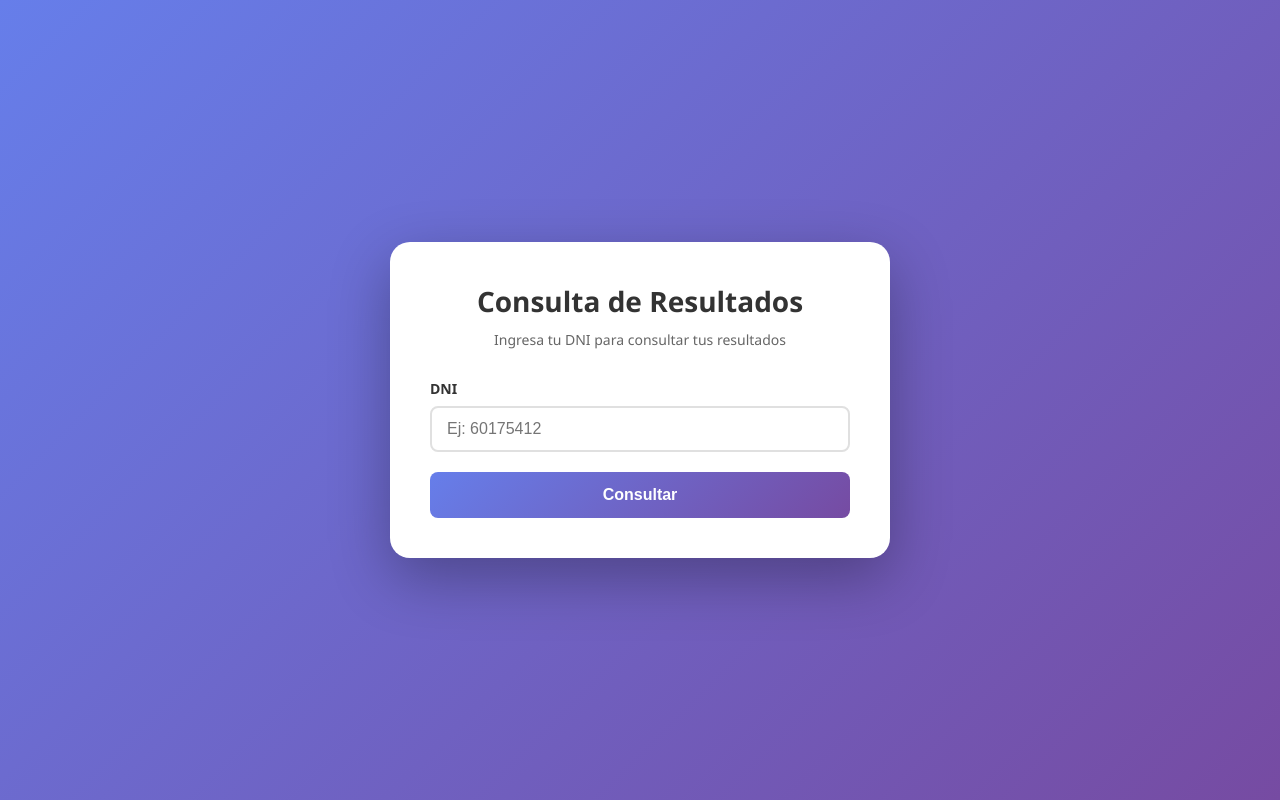
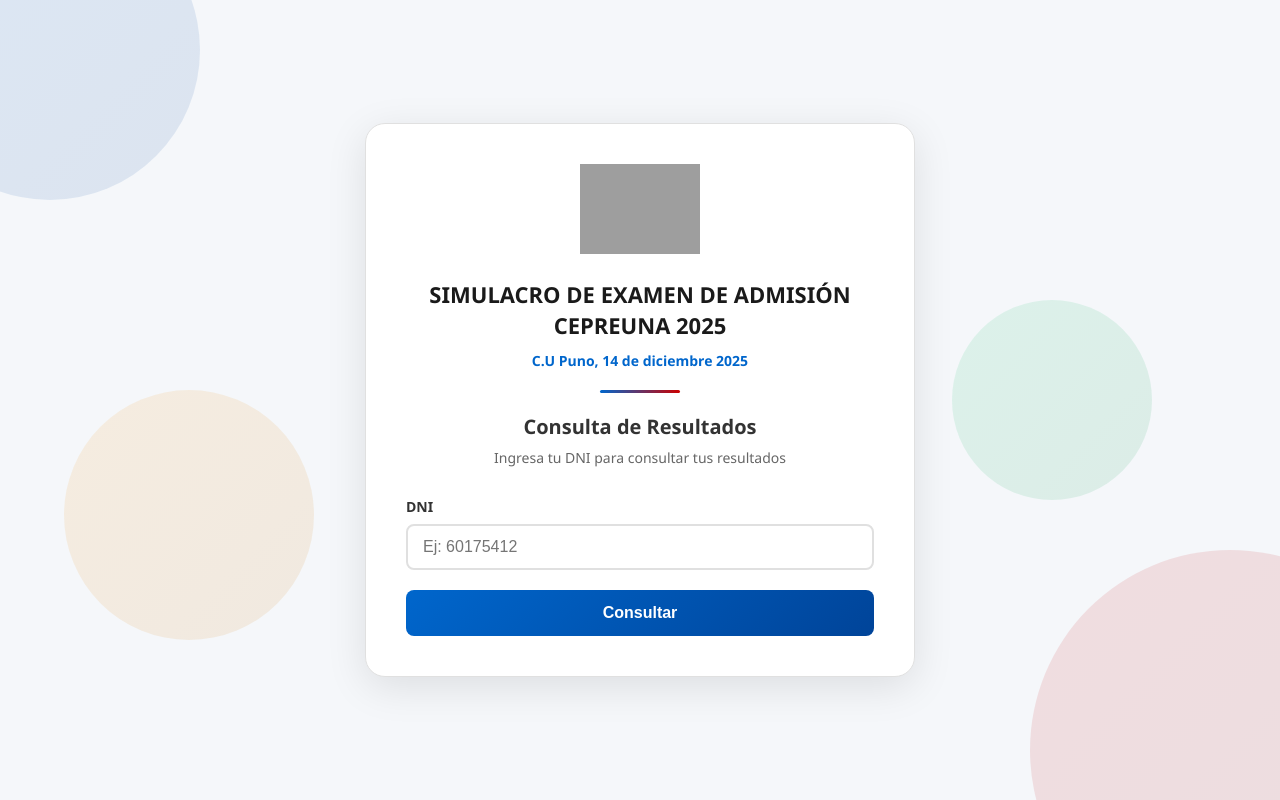
Before and after one commit to edwingoed13/resultados-simulacro, a plain HTML site: page index.html in a window 1280 px wide. Drawn offline with Linux system fonts and the light colour scheme; grey boxes are pictures that could not be loaded.

Commit message:
Mejorar frontend: agregar logo CEPREUNA y rediseño con fondo blanco

```diff
--- a/index.html
+++ b/index.html
@@ -3,14 +3,27 @@
 <head>
     <meta charset="UTF-8">
     <meta name="viewport" content="width=device-width, initial-scale=1.0">
-    <title>Consulta de Resultados - Simulacro</title>
+    <title>Consulta de Resultados - CEPREUNA 2025</title>
     <link rel="stylesheet" href="styles.css">
 </head>
 <body>
+    <div class="shapes">
+        <div class="shape shape-1"></div>
+        <div class="shape shape-2"></div>
+        <div class="shape shape-3"></div>
+        <div class="shape shape-4"></div>
+    </div>
+
     <div class="container">
         <div class="card">
-            <h1>Consulta de Resultados</h1>
-            <p class="subtitle">Ingresa tu DNI para consultar tus resultados</p>
+            <div class="header">
+                <img src="https://cepreuna.edu.pe/assets/images/logo/logo.png" alt="Logo CEPREUNA" class="logo">
+                <h1>SIMULACRO DE EXAMEN DE ADMISIÓN<br>CEPREUNA 2025</h1>
+                <p class="event-info">C.U Puno, 14 de diciembre 2025</p>
+                <div class="divider"></div>
+                <h2>Consulta de Resultados</h2>
+                <p class="subtitle">Ingresa tu DNI para consultar tus resultados</p>
+            </div>
 
             <form id="consultaForm">
                 <div class="input-group">
--- a/styles.css
+++ b/styles.css
@@ -6,37 +6,127 @@
 
 body {
     font-family: 'Segoe UI', Tahoma, Geneva, Verdana, sans-serif;
-    background: linear-gradient(135deg, #667eea 0%, #764ba2 100%);
+    background: #f5f7fa;
     min-height: 100vh;
     display: flex;
     justify-content: center;
     align-items: center;
     padding: 20px;
+    position: relative;
+    overflow: hidden;
+}
+
+/* Shapes de fondo estilo preuniversitario */
+.shapes {
+    position: fixed;
+    top: 0;
+    left: 0;
+    width: 100%;
+    height: 100%;
+    z-index: 0;
+    overflow: hidden;
+}
+
+.shape {
+    position: absolute;
+    opacity: 0.1;
+    border-radius: 50%;
+}
+
+.shape-1 {
+    width: 300px;
+    height: 300px;
+    background: linear-gradient(135deg, #0066cc, #004499);
+    top: -100px;
+    left: -100px;
+}
+
+.shape-2 {
+    width: 400px;
+    height: 400px;
+    background: linear-gradient(135deg, #cc0000, #990000);
+    bottom: -150px;
+    right: -150px;
+}
+
+.shape-3 {
+    width: 200px;
+    height: 200px;
+    background: linear-gradient(135deg, #00cc66, #009944);
+    top: 50%;
+    right: 10%;
+    transform: translateY(-50%);
+}
+
+.shape-4 {
+    width: 250px;
+    height: 250px;
+    background: linear-gradient(135deg, #ff9900, #cc7700);
+    bottom: 20%;
+    left: 5%;
 }
 
 .container {
     width: 100%;
-    max-width: 500px;
+    max-width: 550px;
+    position: relative;
+    z-index: 1;
 }
 
 .card {
     background: white;
     padding: 40px;
     border-radius: 20px;
-    box-shadow: 0 20px 60px rgba(0, 0, 0, 0.3);
+    box-shadow: 0 10px 40px rgba(0, 0, 0, 0.1);
+    border: 1px solid #e0e0e0;
+}
+
+/* Header */
+.header {
+    text-align: center;
+    margin-bottom: 30px;
+}
+
+.logo {
+    width: 120px;
+    height: auto;
+    margin-bottom: 20px;
 }
 
 h1 {
+    color: #1a1a1a;
+    margin-bottom: 10px;
+    font-size: 22px;
+    font-weight: 700;
+    line-height: 1.4;
+}
+
+.event-info {
+    color: #0066cc;
+    font-size: 14px;
+    font-weight: 600;
+    margin-bottom: 20px;
+}
+
+.divider {
+    width: 80px;
+    height: 3px;
+    background: linear-gradient(90deg, #0066cc, #cc0000);
+    margin: 20px auto;
+    border-radius: 2px;
+}
+
+h2 {
     color: #333;
-    margin-bottom: 10px;
-    text-align: center;
-    font-size: 28px;
+    font-size: 20px;
+    font-weight: 600;
+    margin-bottom: 8px;
 }
 
 .subtitle {
     color: #666;
     text-align: center;
-    margin-bottom: 30px;
+    margin-bottom: 25px;
     font-size: 14px;
 }
 
@@ -63,13 +153,13 @@
 
 input[type="text"]:focus {
     outline: none;
-    border-color: #667eea;
+    border-color: #0066cc;
 }
 
 button {
     width: 100%;
     padding: 14px;
-    background: linear-gradient(135deg, #667eea 0%, #764ba2 100%);
+    background: linear-gradient(135deg, #0066cc 0%, #004499 100%);
     color: white;
     border: none;
     border-radius: 8px;
@@ -81,7 +171,7 @@
 
 button:hover {
     transform: translateY(-2px);
-    box-shadow: 0 5px 20px rgba(102, 126, 234, 0.4);
+    box-shadow: 0 5px 20px rgba(0, 102, 204, 0.4);
 }
 
 button:active {
@@ -101,7 +191,7 @@
 
 .spinner {
     border: 4px solid #f3f3f3;
-    border-top: 4px solid #667eea;
+    border-top: 4px solid #0066cc;
     border-radius: 50%;
     width: 40px;
     height: 40px;
@@ -124,7 +214,7 @@
     padding: 25px;
     background: #f8f9fa;
     border-radius: 12px;
-    border-left: 4px solid #667eea;
+    border-left: 4px solid #0066cc;
 }
 
 .resultado h2 {
@@ -160,13 +250,13 @@
 }
 
 .value.puntaje {
-    color: #667eea;
+    color: #0066cc;
     font-size: 24px;
     font-weight: 700;
 }
 
 .value.area {
-    color: #764ba2;
+    color: #cc0000;
     font-weight: 600;
 }
 
@@ -193,6 +283,14 @@
     }
 
     h1 {
-        font-size: 24px;
+        font-size: 18px;
+    }
+
+    .logo {
+        width: 100px;
+    }
+
+    .shape-1, .shape-2, .shape-3, .shape-4 {
+        opacity: 0.05;
     }
 }
```
